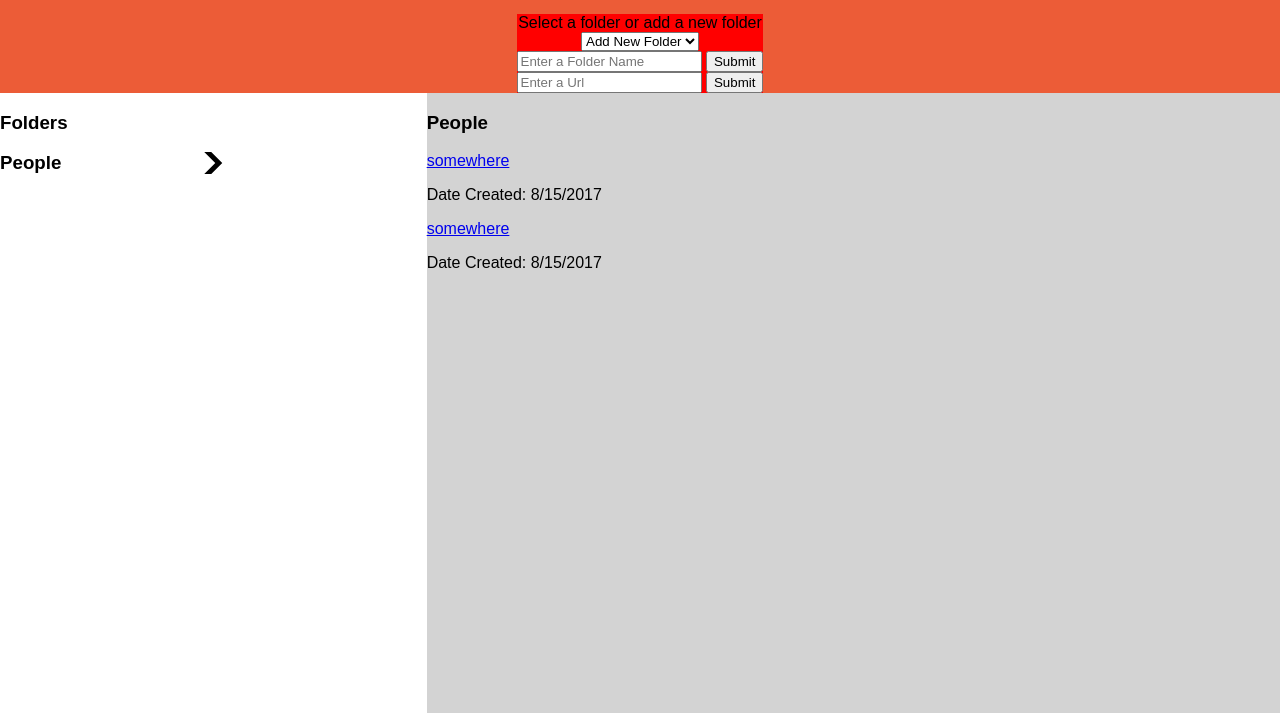
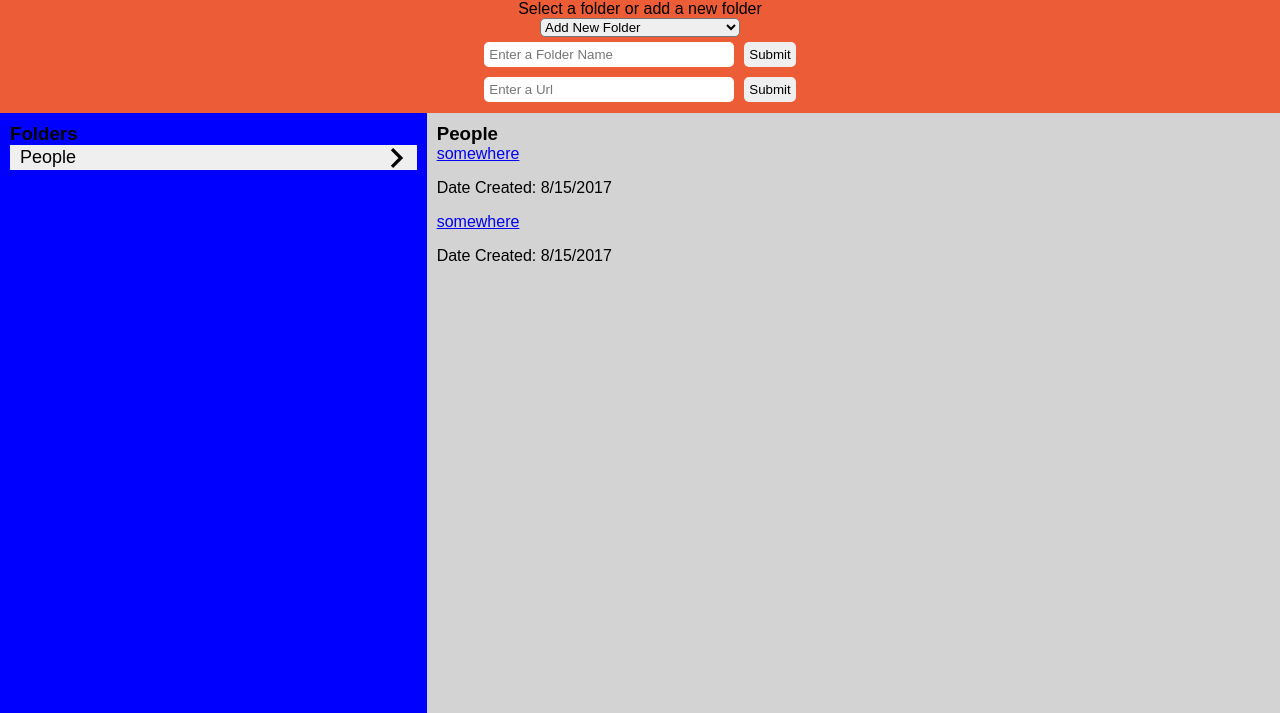
Before and after one commit to coleworsley/jet-fuel, a website: page public/index.html in a window 1280 px wide. Shown: the part 87-800 px from the top of the page. Drawn offline with nearby package versions, Linux system fonts and the light colour scheme.

Commit message:
input changes

```diff
--- a/public/index.html
+++ b/public/index.html
@@ -24,6 +24,7 @@
             <option>People</option>
             <option>Places</option>
           </select>
+        </div>
         <form class="new-folder-form">
           <input
           id="new-folder-input"
@@ -35,7 +36,6 @@
           type="submit"
           name="new-folder-submit">
         </form>
-        </div>
 
         <form class="url-form">
           <input
@@ -55,15 +55,15 @@
 
     <main>
       <section class="folders">
-        <h3>Folders</h3>
+        <h3 class="">Folders</h3>
         <div class="folder-container">
-          <div class="folder">
-            <h3>People</h3>
-          </div>
+          <button class="folder">
+            People
+          </button>
         </div>
       </section>
       <section class="links">
-        <h3>People</h3>
+        <h3 class="">People</h3>
         <div class="link-container">
           <div class="link">
             <a href="somewhere">somewhere</a>
--- a/public/styles.css
+++ b/public/styles.css
@@ -11,8 +11,12 @@ body {
   font-family: sans-serif;
 }
 
+h3 {
+  margin: 0;
+}
+
 header {
-  height: 180px;
+  height: 200px;
   display: flex;
   flex-direction: column;
   align-items: center;
@@ -25,34 +29,77 @@ header {
 }
 
 #title-span {
-  height: 50px;
+  height: 30px;
+}
+
+.inputs {
 }
 
 .inputs,
 .folder-select {
-  background-color: red;
+  width: 100%;
   display: flex;
   justify-content: space-around;
   align-items: center;
   flex-direction: column;
 }
 
+.folder-dropdown {
+  width: 200px;
+  border-radius: 5px;
+}
+
+#new-folder-submit,
+#url-submit,
+#new-folder-input,
+#url-input {
+  border: none;
+  padding: 5px;
+  margin: 5px;
+  border-radius: 5px;
+}
+
+.new-folder-form,
+.url-form {
+  max-width: 500px;
+  width: 50%;
+  display: flex;
+  justify-content: center;
+}
+
+#new-folder-input,
+#url-input {
+  width: 50%;
+}
+
 main {
   display: flex;
-  min-height: calc(100vh - 180px);
+  min-height: calc(100vh - 200px);
 }
 
 .folders {
   width: 33.333%;
+  background-color: blue;
+}
+
+.folders,
+.links {
+  padding: 10px;
 }
 
 .folder {
+  display: block;
+  width: 100%;
+  height: 25px;
+  font-size: 18px;
+  text-align: left;
+  padding: 0 10px;
   background-image: url('assets/images/arrow.svg');
-  background-size: 30px;
-  background-position: center;
+  background-size: 20px;
+  background-position: right 10px top 2.5px;
   background-repeat: no-repeat;
+  border: none;
 }
-
 
 .links {
   width: 66.666%;
```
Lines whose indentation alone changed are shown as unchanged.
